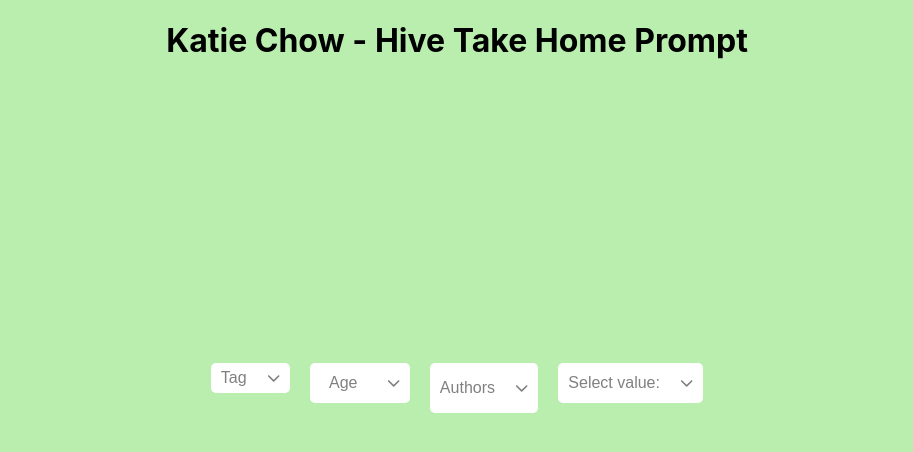
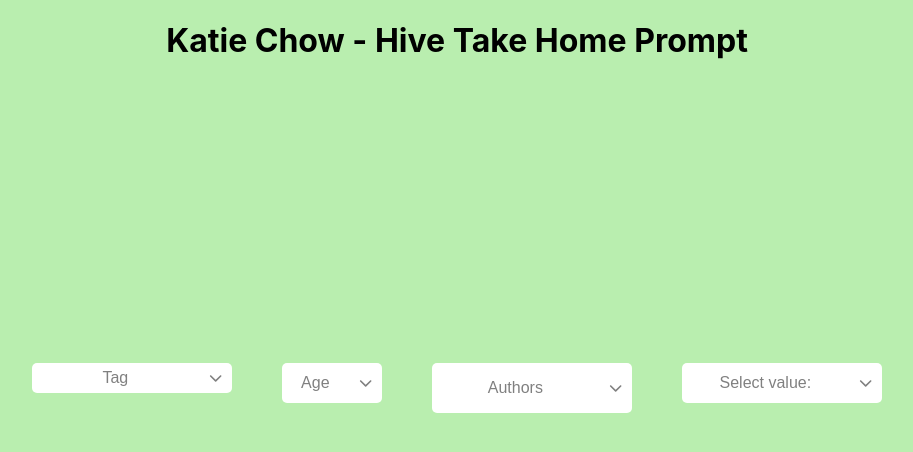
Before and after one commit to kachow4/hive-challenge-app, a React (Create React App) app: page / in a window 1280 px wide. Shown: the top 452 px of the page, without its empty margins (183-1096 px from the left). Built offline with nearby package versions, Linux system fonts and the light colour scheme; no server answers.

Commit message:
edit styling for more static experience

```diff
--- a/src/App.css
+++ b/src/App.css
@@ -6,6 +6,6 @@
   width: 100vw;
   display: flex;
   justify-content: center;
-  gap: 20px;
+  gap: 50px;
   padding: 20% 0;
 }
--- a/src/App.js
+++ b/src/App.js
@@ -60,15 +60,15 @@ function App() {
         <DropdownMenu multiSelect={true}
                       options={NAMES}
                       label="Tag"
-                      height="30px"
-                      maxWidth='400px'/>
+                      height="30px"/>
         <DropdownMenu options={NUMBERS}
                       label="Age"
                       width="100px"/>
         <DropdownMenu multiSelect={true}
                       options={authorsList.map(author => { return {id: author._id, value: author.name} })}
                       label='Authors'
-                      height="50px"/>
+                      height="50px"
+                      maxWidth='200px'/>
         <DropdownMenu multiSelect={true}
                       options={BIG_ARRAY.map(num => { return {id: crypto.randomUUID, value: num}})} />
       </div>
--- a/src/components/DropdownMenu.js
+++ b/src/components/DropdownMenu.js
@@ -4,7 +4,7 @@ import { FontAwesomeIcon } from '@fortawesome/react-fontawesome';
 import { faChevronDown, faChevronUp } from '@fortawesome/free-solid-svg-icons';
 import './DropdownMenu.css';
 
-const DropdownMenu = ({multiSelect = false, options, label = "Select value:", height = "40px", width = 'fit-content', maxWidth = '260px'}) => {
+const DropdownMenu = ({multiSelect = false, options, label = "Select value:", height = "40px", width = '200px', maxWidth = '260px'}) => {
     const [openDropdown, setOpenDropdown] = useState(false); // updates whether or not the dropdown is open or closed
     const [selected, setSelected] = useState([]); // updates which options in the dropdown are selected
 
```
